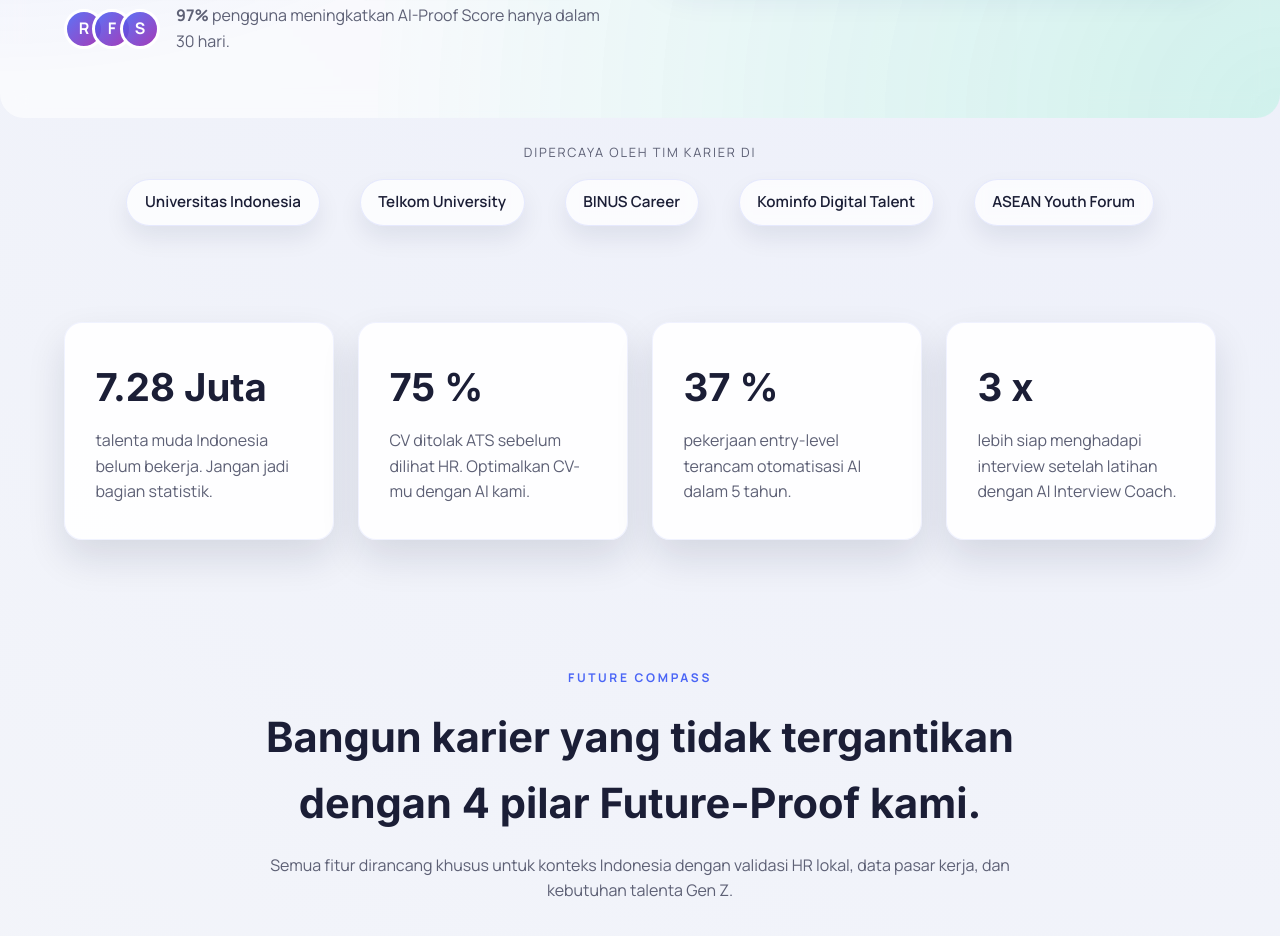
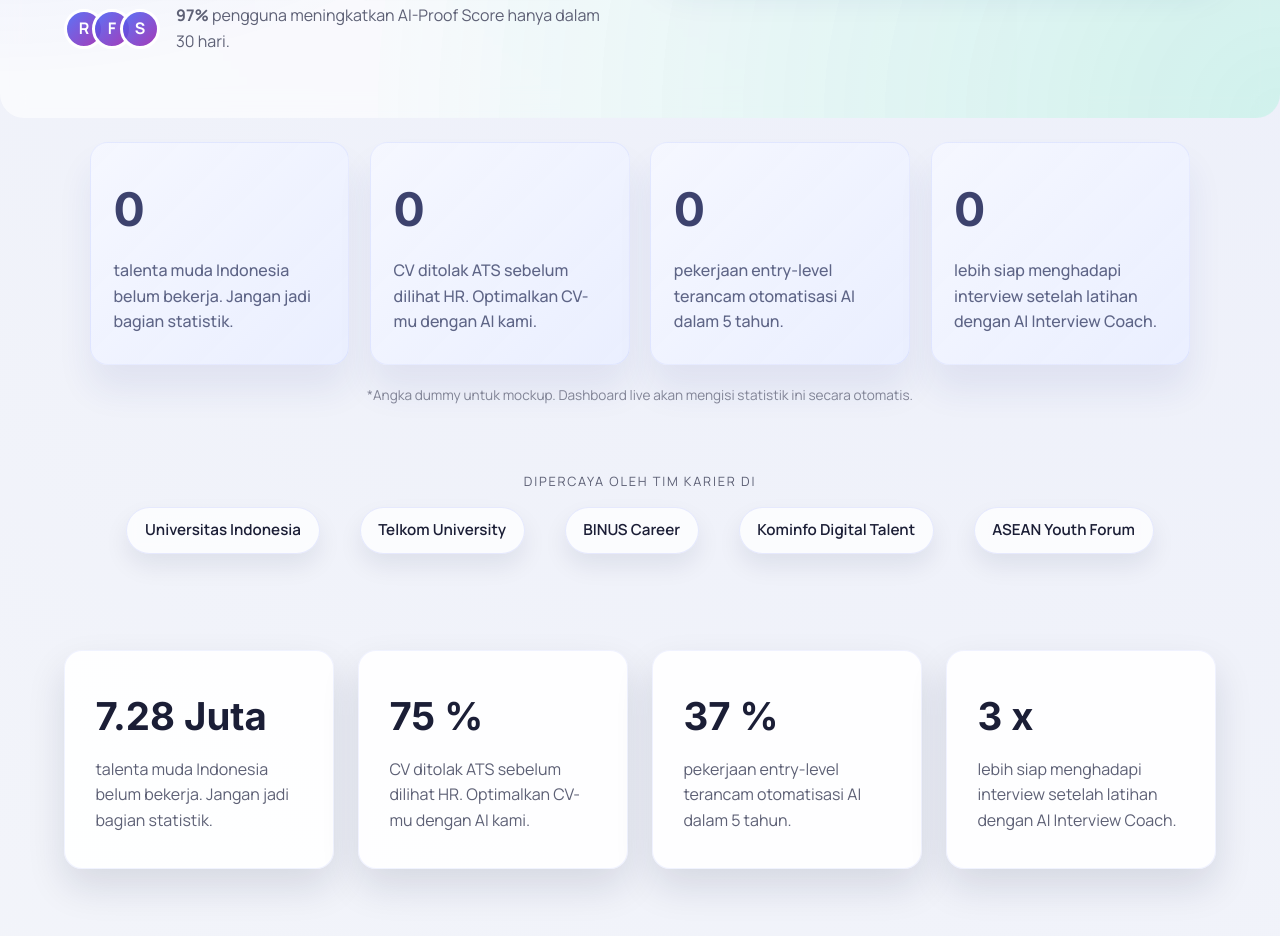
Before and after one commit to Repalwiky/Karir.AI-Mid-Term-semester, a plain HTML site: page index.html in a window 1280 px wide. Shown: the part 845-1781 px from the top of the page. Drawn offline with Linux system fonts and the light colour scheme.

Commit message:
Add placeholder stat snapshot cards

```diff
--- a/index.html
+++ b/index.html
@@ -88,6 +88,28 @@
                 </div>
                 <button class="btn tertiary" type="button">Dapatkan Roadmap Pribadi</button>
             </div>
+        </section>
+
+        <section class="stat-zero" aria-label="Snapshot tantangan karier (dummy)">
+            <div class="zero-grid">
+                <article class="zero-card">
+                    <span class="zero-card__value">0</span>
+                    <p>talenta muda Indonesia belum bekerja. Jangan jadi bagian statistik.</p>
+                </article>
+                <article class="zero-card">
+                    <span class="zero-card__value">0</span>
+                    <p>CV ditolak ATS sebelum dilihat HR. Optimalkan CV-mu dengan AI kami.</p>
+                </article>
+                <article class="zero-card">
+                    <span class="zero-card__value">0</span>
+                    <p>pekerjaan entry-level terancam otomatisasi AI dalam 5 tahun.</p>
+                </article>
+                <article class="zero-card">
+                    <span class="zero-card__value">0</span>
+                    <p>lebih siap menghadapi interview setelah latihan dengan AI Interview Coach.</p>
+                </article>
+            </div>
+            <p class="zero-note">*Angka dummy untuk mockup. Dashboard live akan mengisi statistik ini secara otomatis.</p>
         </section>
 
         <section class="trust" aria-label="Mitra Karir.AI">
--- a/styles.css
+++ b/styles.css
@@ -236,6 +236,58 @@ a {
     border: 1px solid rgba(74, 101, 246, 0.16);
     box-shadow: 0 10px 25px rgba(15, 24, 60, 0.08);
     min-width: 180px;
+}
+
+.stat-zero {
+    margin: 1.5rem 0 0;
+    padding: 0 5vw 2.5rem;
+}
+
+.zero-grid {
+    display: grid;
+    grid-template-columns: repeat(auto-fit, minmax(210px, 1fr));
+    gap: 1.3rem;
+    max-width: 1100px;
+    margin: 0 auto;
+}
+
+.zero-card {
+    background: linear-gradient(135deg, rgba(245, 247, 255, 0.98), rgba(233, 238, 255, 0.95));
+    border-radius: var(--radius-md);
+    padding: 1.8rem 1.4rem;
+    display: grid;
+    gap: 0.75rem;
+    box-shadow: 0 25px 35px rgba(36, 57, 137, 0.08);
+    border: 1px solid rgba(74, 101, 246, 0.08);
+    transition: transform 0.3s ease, box-shadow 0.3s ease;
+}
+
+.zero-card:hover,
+.zero-card:focus-within {
+    transform: translateY(-6px);
+    box-shadow: 0 30px 55px rgba(36, 57, 137, 0.14);
+}
+
+.zero-card__value {
+    font-family: 'Inter', sans-serif;
+    font-size: 2.9rem;
+    font-weight: 700;
+    letter-spacing: -0.04em;
+    color: rgba(28, 34, 83, 0.85);
+}
+
+.zero-card p {
+    color: rgba(53, 60, 100, 0.78);
+    font-weight: 500;
+}
+
+.zero-note {
+    margin-top: 1.25rem;
+    text-align: center;
+    color: rgba(93, 96, 117, 0.75);
+    font-size: 0.85rem;
+    max-width: 720px;
+    margin-inline: auto;
 }
 
 .badge-card strong {
@@ -976,6 +1028,14 @@ a {
         order: -1;
     }
 
+    .stat-zero {
+        padding-inline: 5vw;
+    }
+
+    .zero-grid {
+        grid-template-columns: repeat(auto-fit, minmax(180px, 1fr));
+    }
+
     .cta {
         margin: 0 5vw 4rem;
         padding: 2.5rem;
@@ -1008,6 +1068,19 @@ a {
 
     .cta-group {
         flex-direction: column;
+    }
+
+    .zero-grid {
+        grid-template-columns: 1fr;
+    }
+
+    .zero-card {
+        padding: 1.6rem 1.25rem;
+    }
+
+    .zero-note {
+        text-align: left;
+        margin-inline: 0;
     }
 }
 
```
